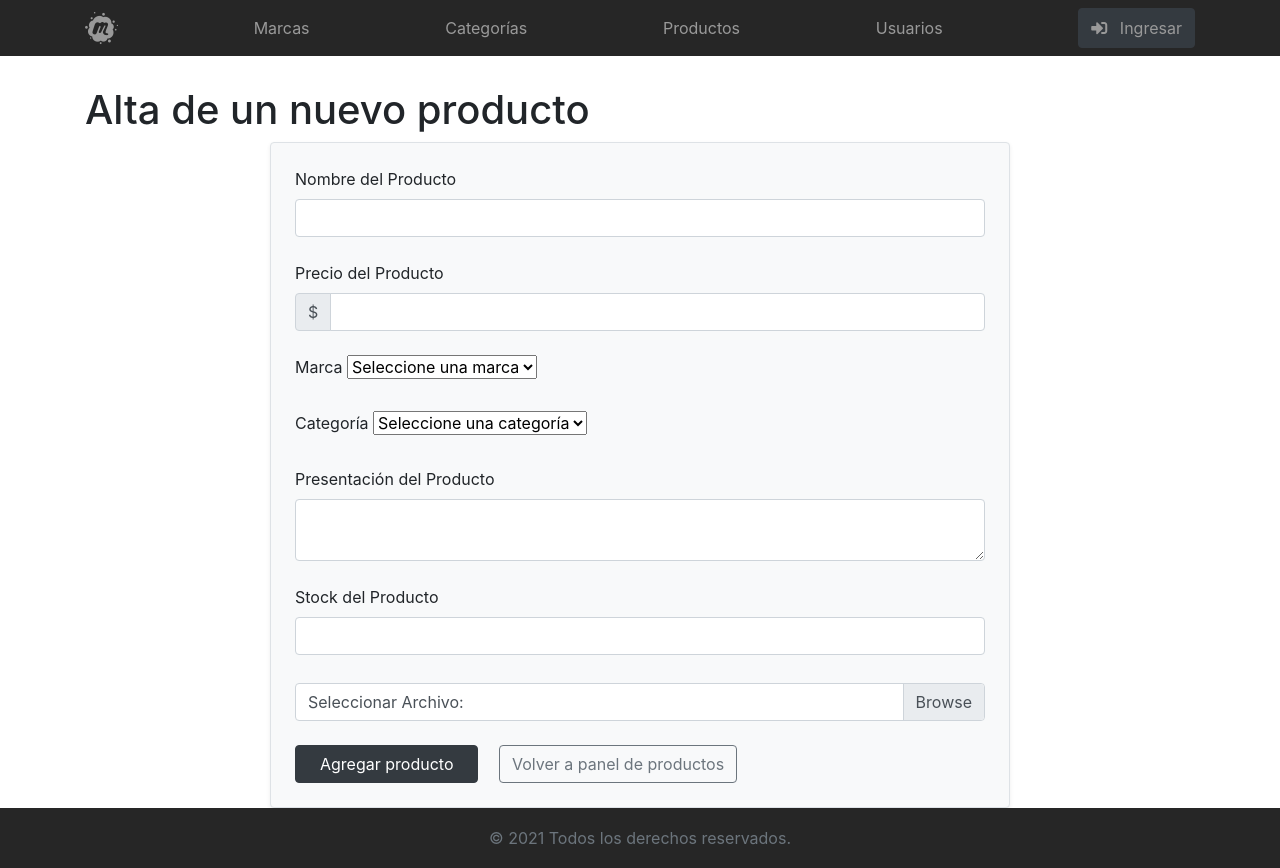
After one commit to exegeses/php-48376, a PHP site: page /formAgregarProducto.php in a window 1280 px wide. The commit adds this page. Run offline with PHP 8.4, Linux system fonts and the light colour scheme; a stand-in replaces the project's code that opens the database connection; some libraries are stand-ins or nearby versions.

Commit message:
formulario de alta de un productos (sin terminar)

```diff
--- a/sistema/adminProductos.php
+++ b/sistema/adminProductos.php
@@ -24,7 +24,7 @@
                     <th>Presentación</th>
                     <th>Imagen</th>
                     <th colspan="2">
-                        <a href="" class="btn btn-outline-secondary">
+                        <a href="formAgregarProducto.php" class="btn btn-outline-secondary">
                             Agregar
                         </a>
                     </th>
--- /dev/null
+++ b/sistema/formAgregarProducto.php
@@ -0,0 +1,67 @@
+<?php
+
+	include 'includes/header.html';
+	include 'includes/nav.php';
+?>
+
+    <main class="container">
+
+        <h1>Alta de un nuevo producto</h1>
+
+        <div class="alert bg-light p-4 col-8 mx-auto border shadow-sm">
+            <form action="agregarProducto.php" method="post" enctype="multipart/form-data">
+
+                <div class="form-group mb-4">
+                    <label for="prdNombre">Nombre del Producto</label>
+                    <input type="text" name="prdNombre"
+                           class="form-control" id="prdNombre" required>
+                </div>
+
+                <label for="prdPrecio">Precio del Producto</label>
+                <div class="input-group mb-4">
+                    <div class="input-group-prepend">
+                        <div class="input-group-text">$</div>
+                    </div>
+                    <input type="number" name="prdPrecio"
+                           class="form-control" id="prdPrecio" min="0" step="0.01" required>
+                </div>
+
+                <div class="form-group mb-4">
+                    <label for="idMarca">Marca</label>
+                    <select class="form-select" name="idMarca" id="idMarca" required>
+                        <option value="">Seleccione una marca</option>
+                    </select>
+                </div>
+
+                <div class="form-group mb-4">
+                    <label for="idCategoria">Categoría</label>
+                    <select class="form-select" name="idCategoria" id="idCategoria" required>
+                        <option value="">Seleccione una categoría</option>
+                    </select>
+                </div>
+
+                <div class="form-group mb-4">
+                    <label for="prdPresentacion">Presentación del Producto</label>
+                    <textarea name="prdPresentacion" class="form-control" id="prdPresentacion" required></textarea>
+                </div>
+
+                <div class="form-group mb-4">
+                    <label for="prdStock">Stock del Producto</label>
+                    <input type="number" name="prdStock" class="form-control" id="prdStock" min="0" required>
+                </div>
+
+                <div class="custom-file mt-1 mb-4">
+                    <input type="file" name="prdImagen"  class="custom-file-input" id="customFileLang" lang="es">
+                    <label class="custom-file-label" for="customFileLang" data-browse="Buscar en disco">Seleccionar Archivo: </label>
+                </div>
+
+                <button class="btn btn-dark mr-3 px-4">Agregar producto</button>
+                <a href="adminProductos.php" class="btn btn-outline-secondary">
+                    Volver a panel de productos
+                </a>
+
+            </form>
+        </div>
+    </main>
+
+<?php  include 'includes/footer.php';  ?>
```
